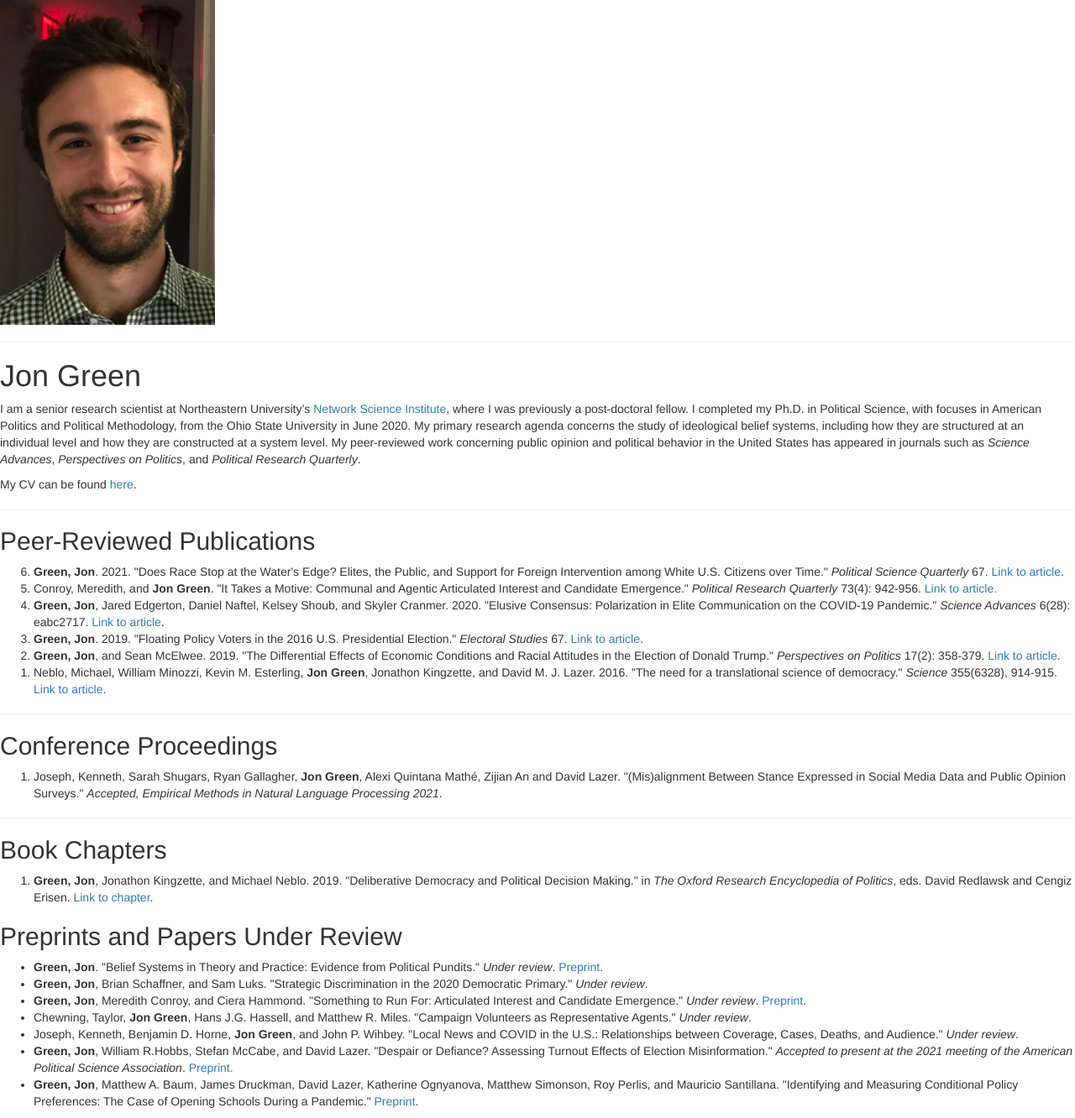
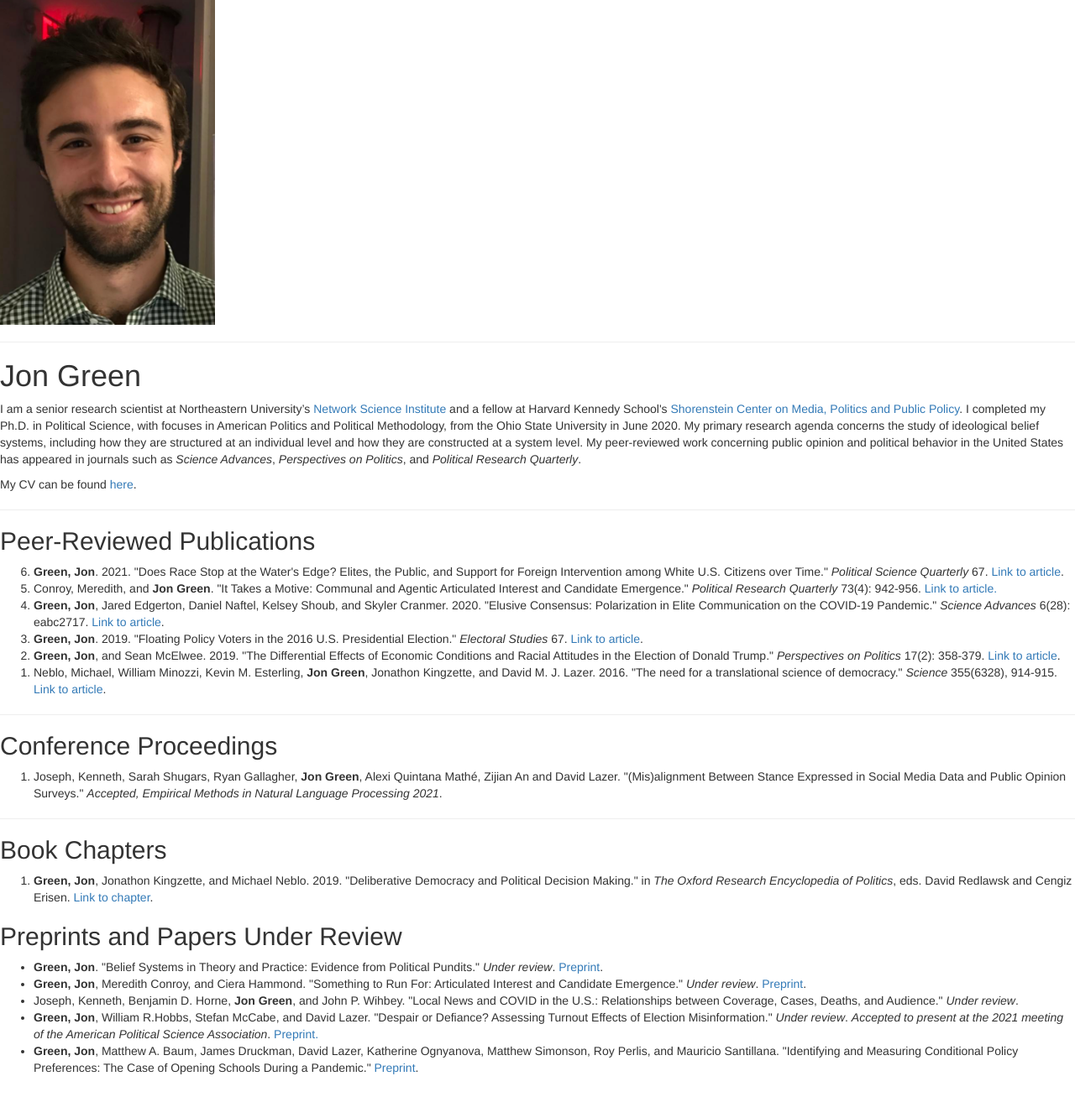
Before and after one commit to jgreen4919/jgreen4919.github.io, a Jekyll site: the page index.html, which Jekyll copies as it is, in a window 1280 px wide. Shown: the whole page at 84% size. Built offline with Jekyll 4.4.1, drawn with Linux system fonts in a browser that asks for light colours; after the commit the page ends 1292 px from its top, so only the background shows below that.

Commit message:
add affiliation and some paper updates

```diff
--- a/index.html
+++ b/index.html
@@ -27,7 +27,7 @@
   </header>
 
   <section>
-    <p>I am a senior research scientist at Northeastern University’s <a href="http://networkscienceinstitute.org">Network Science Institute</a>, where I was previously a post-doctoral fellow. I completed my Ph.D. in Political Science, with focuses in American Politics and Political Methodology, from the Ohio State University in June 2020. My primary research agenda concerns the study of ideological belief systems, including how they are structured at an individual level and how they are constructed at a system level. My peer-reviewed work concerning public opinion and political behavior in the United States has appeared in journals such as <i>Science Advances</i>, <i>Perspectives on Politics</i>, and <i>Political Research Quarterly</i>.
+    <p>I am a senior research scientist at Northeastern University’s <a href="http://networkscienceinstitute.org">Network Science Institute</a> and a fellow at Harvard Kennedy School's <a href="https://shorensteincenter.org/">Shorenstein Center on Media, Politics and Public Policy</a>. I completed my Ph.D. in Political Science, with focuses in American Politics and Political Methodology, from the Ohio State University in June 2020. My primary research agenda concerns the study of ideological belief systems, including how they are structured at an individual level and how they are constructed at a system level. My peer-reviewed work concerning public opinion and political behavior in the United States has appeared in journals such as <i>Science Advances</i>, <i>Perspectives on Politics</i>, and <i>Political Research Quarterly</i>.
 
     <p>My CV can be found <a href="files/cv_current.pdf">here</a>.</p>
     <hr>
@@ -53,11 +53,11 @@
     <h2>Preprints and Papers Under Review</h2>
     <ul>
       <li> <strong>Green, Jon</strong>. "Belief Systems in Theory and Practice: Evidence from Political Pundits." <i>Under review</i>. <a href="https://osf.io/2cjse/">Preprint</a>.</li>
-      <li> <strong>Green, Jon</strong>, Brian Schaffner, and Sam Luks. "Strategic Discrimination in the 2020 Democratic Primary." <i>Under review</i>.</li>
+<!--      <li> <strong>Green, Jon</strong>, Brian Schaffner, and Sam Luks. "Strategic Discrimination in the 2020 Democratic Primary."</li>-->
       <li> <strong>Green, Jon</strong>, Meredith Conroy, and Ciera Hammond. "Something to Run For: Articulated Interest and Candidate Emergence." <i>Under review</i>. <a href="https://osf.io/f34ac/">Preprint</a>.</li>
-      <li>Chewning, Taylor, <strong>Jon Green</strong>, Hans J.G. Hassell, and Matthew R. Miles. "Campaign Volunteers as Representative Agents." <i>Under review</i>.</li>
+<!--      <li>Chewning, Taylor, <strong>Jon Green</strong>, Hans J.G. Hassell, and Matthew R. Miles. "Campaign Volunteers as Representative Agents." <i>Under review</i>.</li>-->
       <li>Joseph, Kenneth, Benjamin D. Horne, <strong>Jon Green</strong>, and John P. Wihbey. "Local News and COVID in the U.S.: Relationships between Coverage, Cases, Deaths, and Audience." <i>Under review</i>.</li>
-      <li> <strong>Green, Jon</strong>, William R.Hobbs, Stefan McCabe, and David Lazer. "Despair or Defiance? Assessing Turnout Effects of Election Misinformation." <i>Accepted to present at the 2021 meeting of the American Political Science Association</i>. <a href="https://osf.io/f34ac/"> Preprint.</a></li>
+      <li> <strong>Green, Jon</strong>, William R.Hobbs, Stefan McCabe, and David Lazer. "Despair or Defiance? Assessing Turnout Effects of Election Misinformation." <i>Under review</i>. <i>Accepted to present at the 2021 meeting of the American Political Science Association</i>. <a href="https://osf.io/f34ac/"> Preprint.</a></li>
       <li> <strong>Green, Jon</strong>, Matthew A. Baum, James Druckman, David Lazer, Katherine Ognyanova, Matthew Simonson, Roy Perlis, and Mauricio Santillana. "Identifying and Measuring Conditional Policy Preferences: The Case of Opening Schools During a Pandemic." <a href="https://osf.io/zsh8u/">Preprint</a>.</li>
     </ul>
   </section>
```
Also changed, not shown: cv/index.html (deleted, +0 -8 lines), 5 other files.
